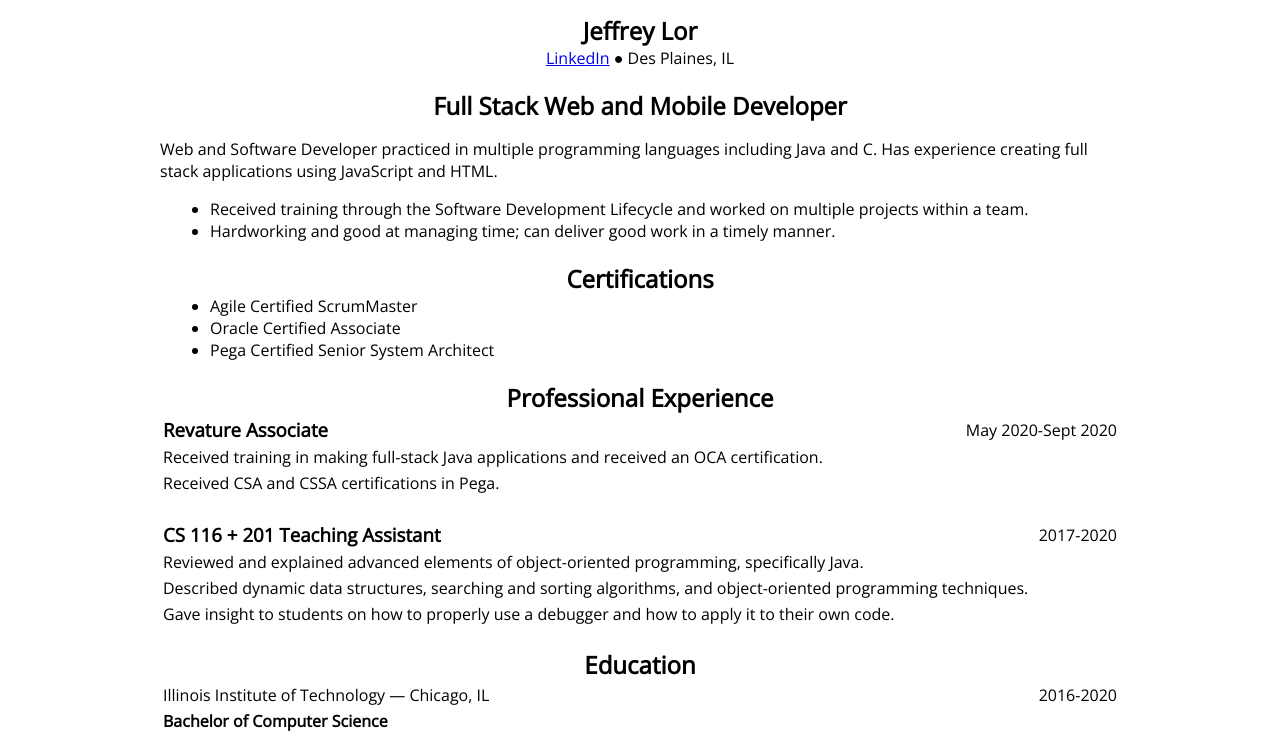
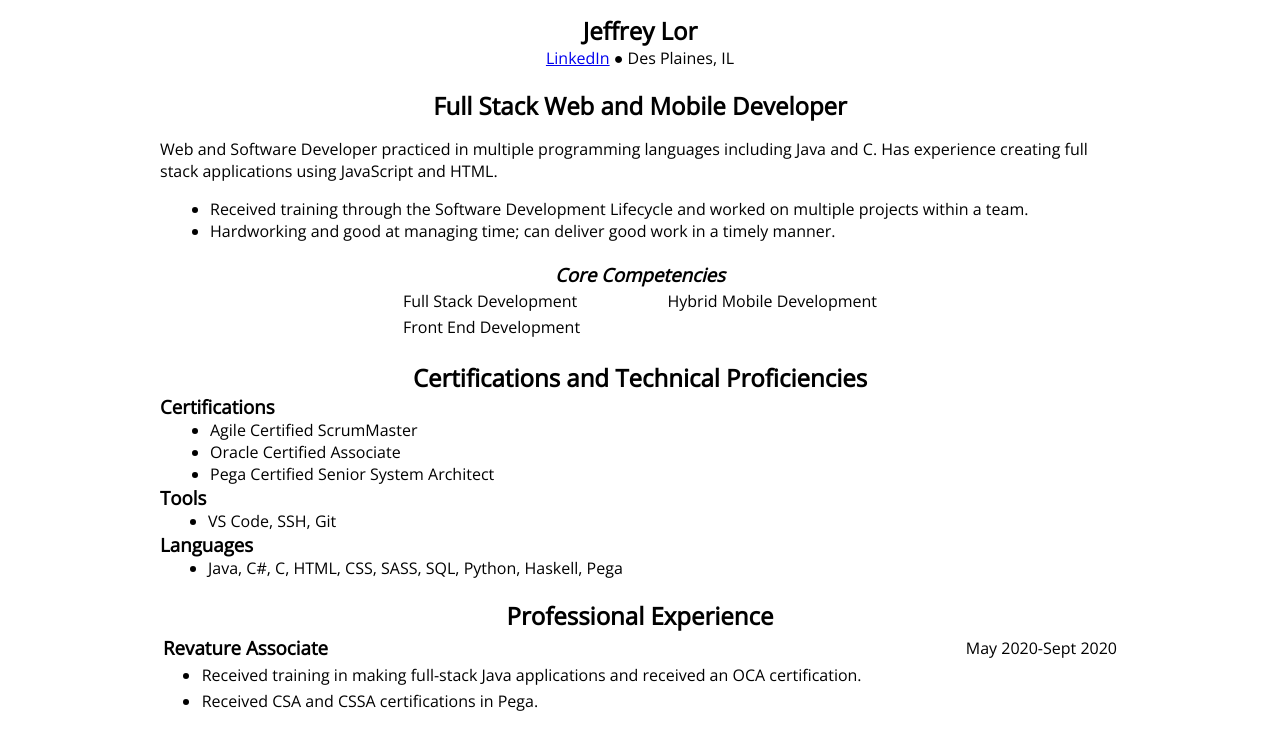
Before and after one commit to jlor993/jlor993.github.io, a website: page resume.html in a window 1280 px wide. Shown: the part 58-790 px from the top of the page. Drawn offline with nearby package versions, Linux system fonts and the light colour scheme.

Commit message:
Resume Update

```diff
--- a/resume.html
+++ b/resume.html
@@ -45,12 +45,30 @@
         </section>
 
         <section>
-          <h2>Certifications</h2>
+          <h3 id="minor-info">Core Competencies</h3>
+          <table id="condensed-table">
+            <tr>
+              <td class="left">Full Stack Development</td>
+              <td class="right">Hybrid Mobile Development</td>
+            </tr>
+            <tr>
+              <td class="left">Front End Development</td>
+            </tr>
+          </table>
+        </section>
+
+        <section>
+          <h2>Certifications and Technical Proficiencies</h2>
+          <h3>Certifications</h3>
           <ul class="point">
             <li>Agile Certified ScrumMaster</li>
             <li>Oracle Certified Associate</li>
             <li>Pega Certified Senior System Architect</li>
           </ul>
+          <h3>Tools</h3>
+          <p class="listed-items">VS Code, SSH, Git</p>
+          <h3>Languages</h3>
+          <p class="listed-items">Java, C#, C, HTML, CSS, SASS, SQL, Python, Haskell, Pega</p>
         </section>
 
         <section>
@@ -61,10 +79,10 @@
               <td class="right">May 2020-Sept 2020</td>
             </tr>
             <tr>
-              <td>Received training in making full-stack Java applications and received an OCA certification.</td>
+              <td class="bullet">Received training in making full-stack Java applications and received an OCA certification.</td>
             </tr>
             <tr>
-              <td>Received CSA and CSSA certifications in Pega.</td>
+              <td class="bullet">Received CSA and CSSA certifications in Pega.</td>
             </tr>
           </table>
           </br>
@@ -74,13 +92,13 @@
               <td class="right">2017-2020</td>
             </tr>
             <tr>
-              <td>Reviewed and explained advanced elements of object-oriented programming, specifically Java.</td>
+              <td class="bullet">Reviewed and explained advanced elements of object-oriented programming, specifically Java.</td>
             </tr>
             <tr>
-              <td>Described dynamic data structures, searching and sorting algorithms, and object-oriented programming techniques.</td>
+              <td class="bullet">Described dynamic data structures, searching and sorting algorithms, and object-oriented programming techniques.</td>
             </tr>
             <tr>
-              <td>Gave insight to students on how to properly use a debugger and how to apply it to their own code.</td>
+              <td class="bullet">Gave insight to students on how to properly use a debugger and how to apply it to their own code.</td>
             </tr>
           </table>
         </section>
--- a/src/scss/main.scss
+++ b/src/scss/main.scss
@@ -68,8 +68,31 @@ textarea {
   padding-left: 5%;
 }
 
-#left-indent {
-  padding-left: 5%;
+.bullet {
+  display: list-item;
+  margin-left: 5%;
+}
+
+.left-indent {
+  margin-left: 5%;
+}
+
+.listed-items {
+  margin: 0;
+  padding: 0;
+  margin-left: 5%;
+  display: list-item;
+}
+
+#minor-info {
+  text-align: center;
+  font-style: italic;
+}
+
+#condensed-table {
+  width: 50%;
+  margin-left: auto;
+  margin-right: auto;
 }
 
 @import url('https://fonts.googleapis.com/css?family=Open+Sans');
```
Also changed, not shown: contact.html (+1 -1 lines), dist/css/main.min.css.
